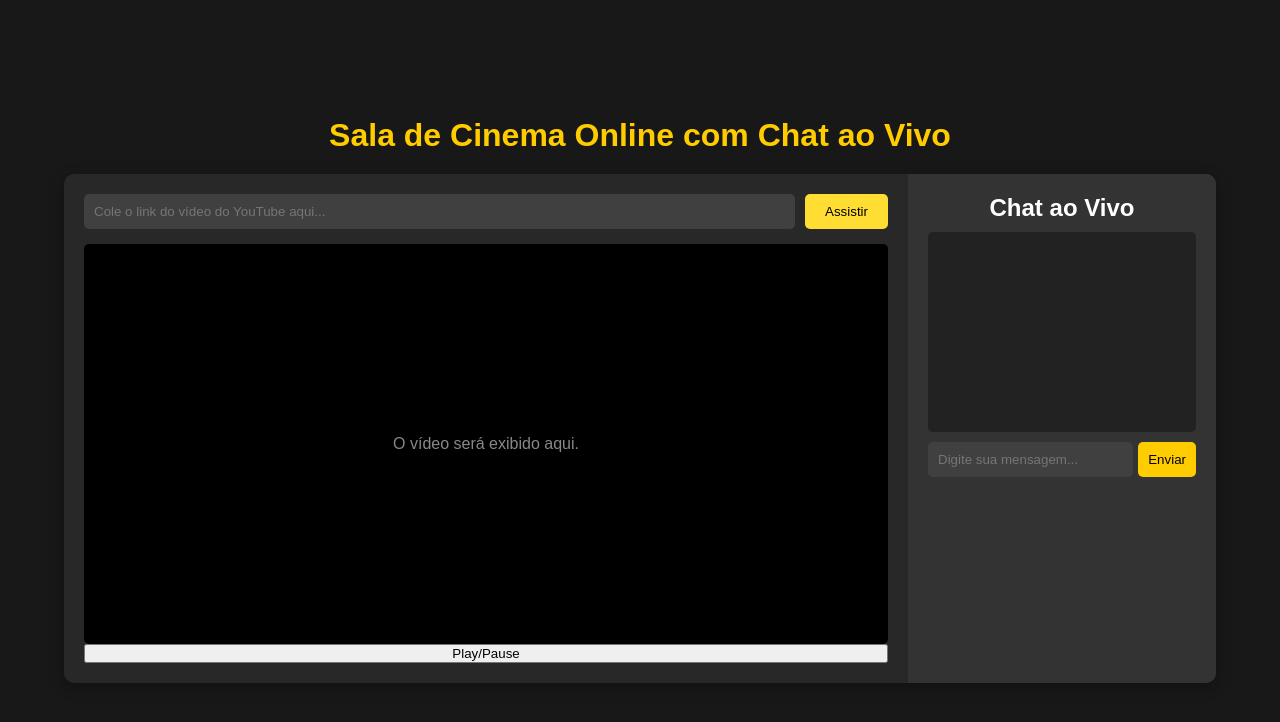
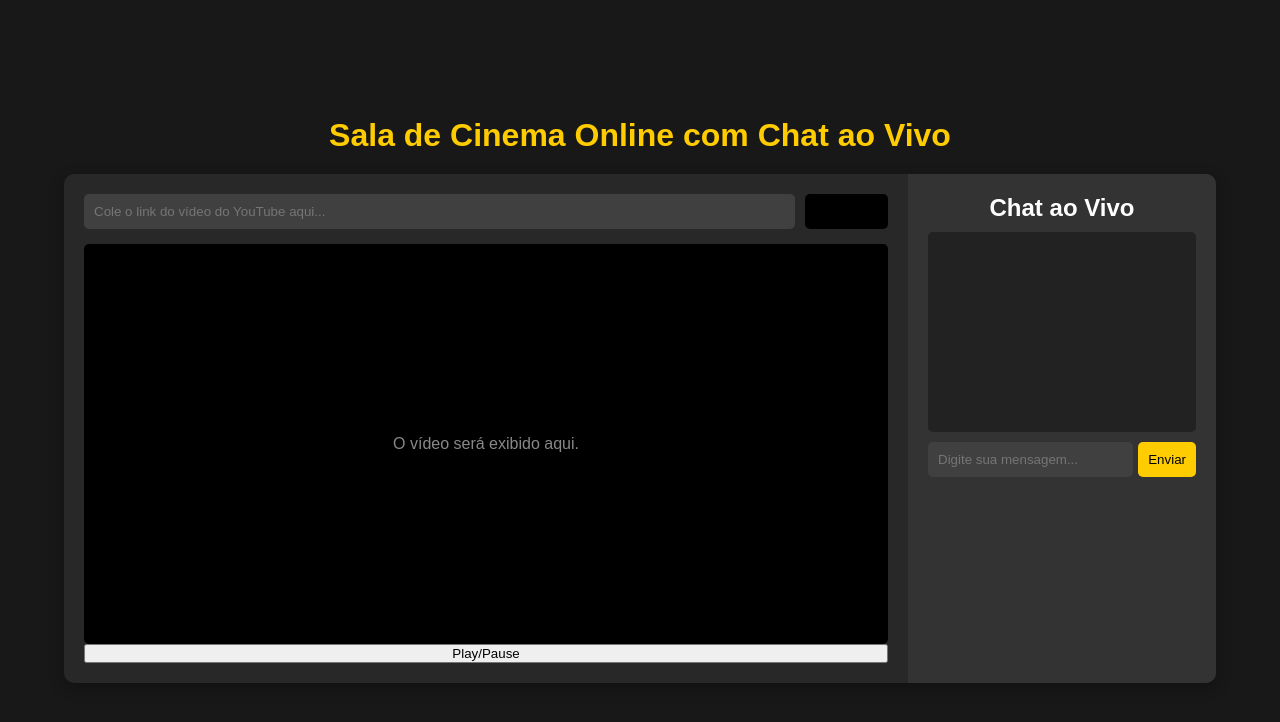
Before and after one commit to felipebocajr/RawView, a website: page index.html in a window 1280 px wide. In both pictures the pointer is over the button "Assistir". Drawn offline with Linux system fonts and the light colour scheme; no server answers.

Commit message:
MUDEI DE TESTE

```diff
--- a/index.html
+++ b/index.html
@@ -15,7 +15,7 @@
         .video-input { display: flex; margin-bottom: 15px; gap: 10px; }
         .video-input input[type="text"] { flex: 1; padding: 10px; border: none; border-radius: 5px; background-color: #404040; color: #fff; }
         .video-input button { padding: 10px 20px; border: none; border-radius: 5px; background-color: #ffcc00; color: #000; cursor: pointer; transition: background 0.3s; }
-        .video-input button:hover { background-color: #ffdd33; }
+        .video-input button:hover { background-color: #000000; }
         .video-player { width: 100%; height: 400px; background-color: #000; border-radius: 5px; overflow: hidden; display: flex; align-items: center; justify-content: center; }
         .chat-section h2 { margin-bottom: 10px; }
         .chat-box { width: 100%; height: 200px; background-color: #222; overflow-y: auto; border-radius: 5px; padding: 10px; color: #bbb; }
```
